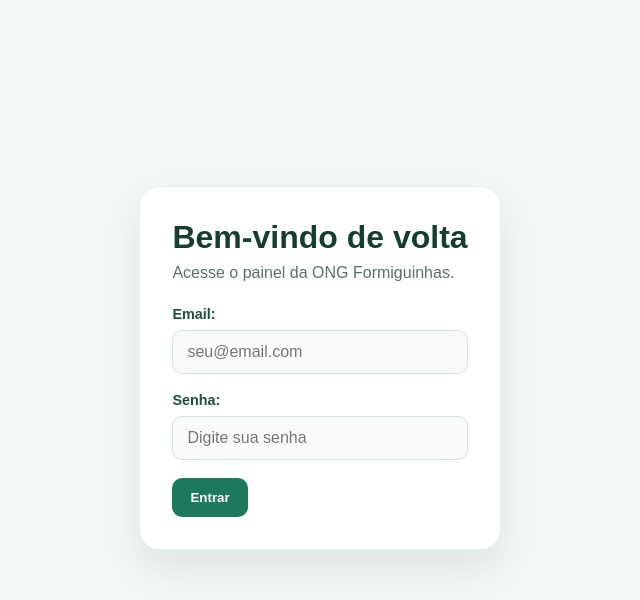
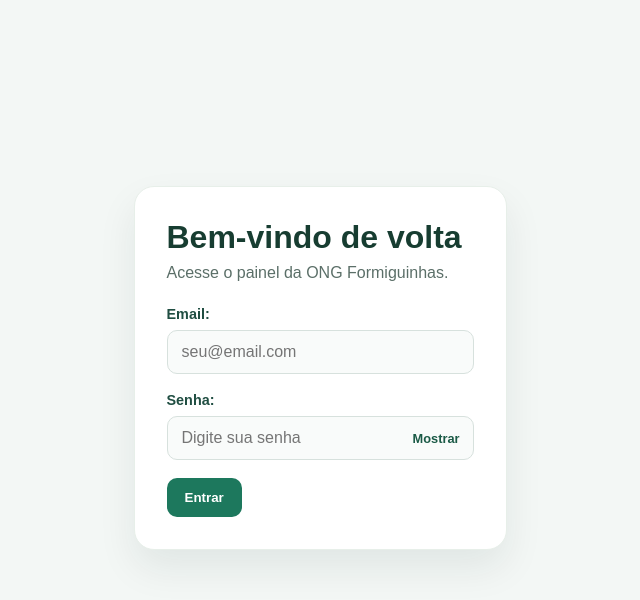
Before and after one commit to Carlosjun1or/DSM3-ONG_FORMIGUINHAS_SYSTEM, a Django app: page /usuario/login/ in a window 1280 px wide. Shown: the top 600 px of the page, without its empty margins (320-960 px from the left). Run offline with Django 5.2, Linux system fonts and the light colour scheme.

Commit message:
Add password visibility toggles
Added show/hide password buttons to the login, registration, and password change forms. This includes styling for the password field wrapper and JavaScript logic to toggle password visibility with accessible labels and state updates.

```diff
--- a/formiguinhas_projeto/usuario/static/css/style.css
+++ b/formiguinhas_projeto/usuario/static/css/style.css
@@ -733,6 +733,35 @@ main {
     border-color: #1d785d;
 }
 
+.password-field {
+    position: relative;
+}
+
+.password-field .form-control {
+    padding-right: 84px;
+}
+
+.password-toggle {
+    position: absolute;
+    top: 50%;
+    right: 10px;
+    transform: translateY(-50%);
+    padding: 4px;
+    border: 0;
+    background: transparent;
+    color: #1b5a46;
+    font: inherit;
+    font-size: 0.8rem;
+    font-weight: 700;
+    cursor: pointer;
+}
+
+.password-toggle:focus-visible {
+    outline: 2px solid rgba(22, 115, 89, 0.35);
+    outline-offset: 2px;
+    border-radius: 4px;
+}
+
 .searchable-select {
     display: grid;
     gap: 8px;
--- a/formiguinhas_projeto/usuario/static/js/masks.js
+++ b/formiguinhas_projeto/usuario/static/js/masks.js
@@ -86,4 +86,18 @@ document.addEventListener('DOMContentLoaded', function () {
             if (selected && selected.value) search.value = selected.textContent;
         });
     });
+
+    document.querySelectorAll('.password-toggle').forEach(function (toggle) {
+        var field = toggle.closest('.password-field');
+        var input = field && field.querySelector('input');
+        if (!input) return;
+
+        toggle.addEventListener('click', function () {
+            var isVisible = input.type === 'text';
+            input.type = isVisible ? 'password' : 'text';
+            toggle.textContent = isVisible ? 'Mostrar' : 'Ocultar';
+            toggle.setAttribute('aria-label', isVisible ? 'Mostrar senha' : 'Ocultar senha');
+            toggle.setAttribute('aria-pressed', String(!isVisible));
+        });
+    });
 });
--- a/formiguinhas_projeto/usuario/templates/sistema/login.html
+++ b/formiguinhas_projeto/usuario/templates/sistema/login.html
@@ -24,7 +24,10 @@
 
             <div class="form-group">
                 {{ form.senha.label_tag }}
-                {{ form.senha }}
+                <div class="password-field">
+                    {{ form.senha }}
+                    <button type="button" class="password-toggle" aria-label="Mostrar senha" aria-pressed="false">Mostrar</button>
+                </div>
                 {% if form.senha.errors %}
                     <small class="error-msg">{{ form.senha.errors|join:', ' }}</small>
                 {% endif %}
@@ -82,12 +85,18 @@
                 </div>
                 <div class="form-group">
                     {{ cadastro_form.senha.label_tag }}
-                    {{ cadastro_form.senha }}
+                    <div class="password-field">
+                        {{ cadastro_form.senha }}
+                        <button type="button" class="password-toggle" aria-label="Mostrar senha" aria-pressed="false">Mostrar</button>
+                    </div>
                     {% if cadastro_form.senha.errors %}<small class="error-msg">{{ cadastro_form.senha.errors|join:', ' }}</small>{% endif %}
                 </div>
                 <div class="form-group">
                     {{ cadastro_form.confirmar_senha.label_tag }}
-                    {{ cadastro_form.confirmar_senha }}
+                    <div class="password-field">
+                        {{ cadastro_form.confirmar_senha }}
+                        <button type="button" class="password-toggle" aria-label="Mostrar senha" aria-pressed="false">Mostrar</button>
+                    </div>
                     {% if cadastro_form.confirmar_senha.errors %}
                         <small class="error-msg">{{ cadastro_form.confirmar_senha.errors|join:', ' }}</small>
                     {% endif %}
```
Also changed, not shown: formiguinhas_projeto/usuario/templates/sistema/alterar-senha.html (+12 -3 lines), formiguinhas_projeto/usuario/templates/sistema/cadastro-usuario.html (+8 -2 lines), formiguinhas_projeto/usuario/templates/sistema/cadastro.html (+8 -2 lines).
